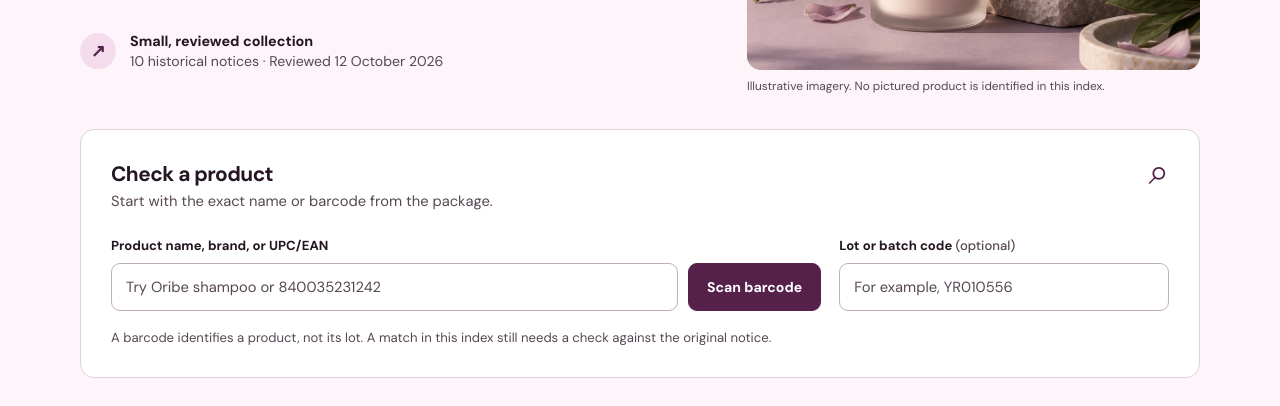
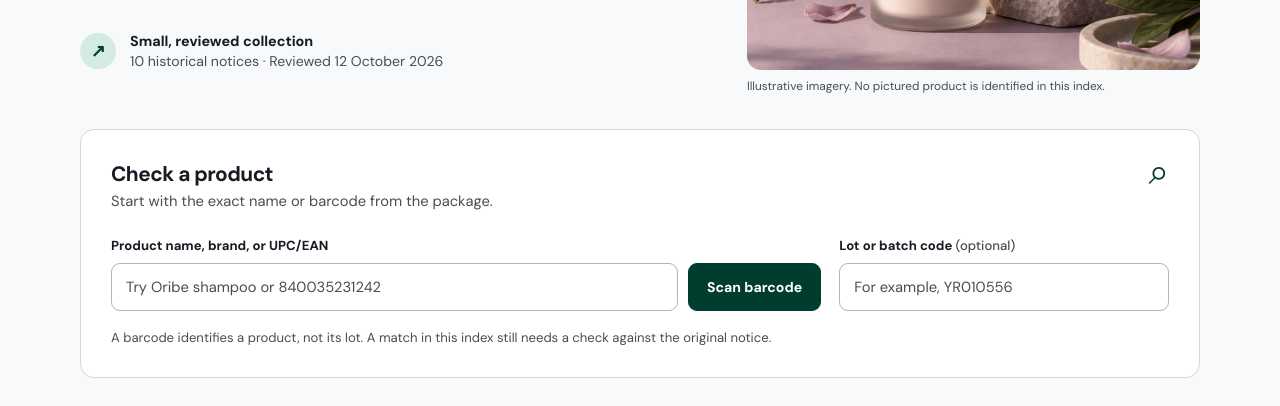
Before and after one commit to tropicgirlie/evidencedesk, a website with bundled scripts: page index.html in a window 1280 px wide. Shown: the part 394-800 px from the top of the page. Built offline with nearby package versions, Linux system fonts and the light colour scheme.

Commit message:
Balance beauty palette with neutral surfaces

```diff
--- a/styles.css
+++ b/styles.css
@@ -2,17 +2,17 @@
 
 :root {
   color-scheme: light;
-  --bg: oklch(0.978 0.011 338);
+  --bg: oklch(0.982 0.003 260);
   --surface: oklch(1 0 0);
-  --soft: oklch(0.948 0.023 338);
-  --ink: oklch(0.22 0.033 332);
-  --muted: oklch(0.42 0.026 332);
-  --line: oklch(0.875 0.018 338);
-  --primary: oklch(0.34 0.095 337);
-  --primary-hover: oklch(0.27 0.08 337);
-  --focus: oklch(0.73 0.12 335);
-  --warm: oklch(0.72 0.085 65);
-  --green-soft: oklch(0.92 0.034 337);
+  --soft: oklch(0.948 0.012 260);
+  --ink: oklch(0.22 0.016 250);
+  --muted: oklch(0.42 0.014 250);
+  --line: oklch(0.875 0.01 260);
+  --primary: oklch(0.32 0.064 170);
+  --primary-hover: oklch(0.25 0.056 170);
+  --focus: oklch(0.73 0.1 170);
+  --warm: oklch(0.68 0.095 337);
+  --green-soft: oklch(0.92 0.028 170);
   --amber-soft: oklch(0.94 0.035 80);
   --max: 1120px;
 }
@@ -60,8 +60,8 @@ button { cursor: pointer; }
 .search-main label, .lot-field label { display: block; margin-bottom: 9px; color: var(--ink); font-size: 0.82rem; font-weight: 700; }
 .lot-field label span { color: var(--muted); font-weight: 500; }
 .search-row { display: flex; gap: 10px; }
-input[type="search"], input[type="text"] { min-width: 0; width: 100%; height: 48px; padding: 0 14px; border: 1px solid oklch(0.77 0.025 338); border-radius: 9px; background: var(--surface); color: var(--ink); font-size: 0.92rem; }
-input::placeholder { color: oklch(0.42 0.026 332); opacity: 1; }
+input[type="search"], input[type="text"] { min-width: 0; width: 100%; height: 48px; padding: 0 14px; border: 1px solid oklch(0.77 0.015 260); border-radius: 9px; background: var(--surface); color: var(--ink); font-size: 0.92rem; }
+input::placeholder { color: oklch(0.42 0.014 250); opacity: 1; }
 input:hover { border-color: var(--muted); }
 input:focus-visible, button:focus-visible, a:focus-visible, summary:focus-visible { outline: 3px solid var(--focus); outline-offset: 3px; }
 button { min-height: 46px; padding: 0 18px; border: 1px solid var(--primary); border-radius: 9px; background: var(--primary); color: white; font-size: 0.88rem; font-weight: 700; white-space: nowrap; }
```
Also changed, not shown: DESIGN.md (+3 -3 lines).
